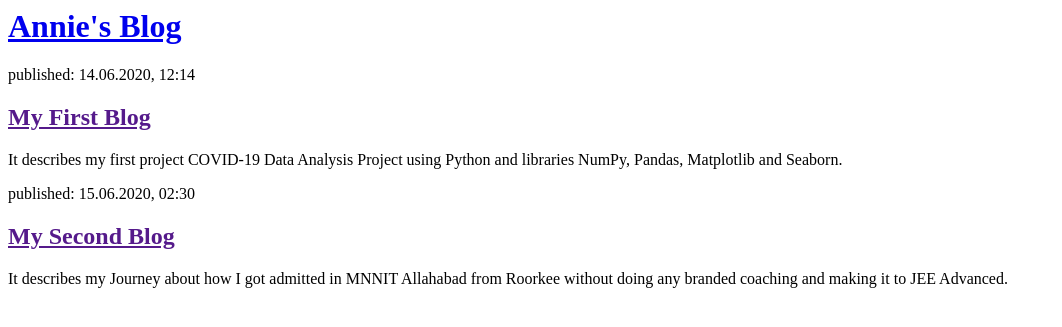
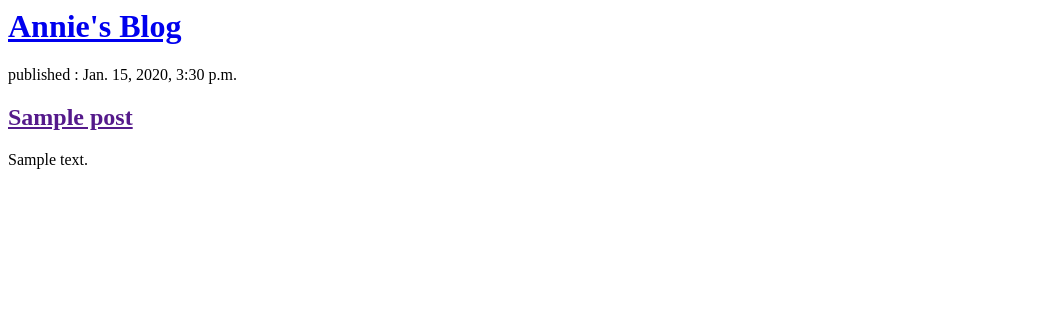
Before and after one commit to anniesaxena/My-Django-Blog, a Django app: page / in a window 1280 px wide. Shown: the top 327 px of the page, without its empty margins (0-1062 px from the left). Run offline with Django 3.2, Linux system fonts and the light colour scheme; tables that the repository leaves empty hold one stand-in row (values such as "Sample post").

Commit message:
Modified Templates to view posts from database

```diff
--- a/blog/templates/blog/post_list.html
+++ b/blog/templates/blog/post_list.html
@@ -8,16 +8,13 @@
     		<h1><a href="/">Annie's Blog</a></h1>
     	</div>
 
+        {% for post in posts %}
         <div>
-        	<p>published: 14.06.2020, 12:14</p>
-        	<h2><a href="">My First Blog</a></h2>
-        	<p>It describes my first project COVID-19 Data Analysis Project using Python and libraries NumPy, Pandas, Matplotlib and Seaborn.</p>
+            <p>published : {{post.published_date}}</p>
+            <h2><a href="">{{post.title}}</a></h2>
+            <p>{{post.text|linebreaksbr }}</p>
         </div>
+        {% endfor %}
 
-        <div>
-        	<p>published: 15.06.2020, 02:30</p>
-        	<h2><a href="">My Second Blog</a></h2>
-        	<p>It describes my Journey about how I got admitted in MNNIT Allahabad from Roorkee without doing any branded coaching and making it to JEE Advanced.</p>
-        </div>
     </body>
 </html>
--- a/blog/views.py
+++ b/blog/views.py
@@ -1,4 +1,7 @@
 from django.shortcuts import render
+from .models import Post
+from django.utils import timezone
 
 def post_list(request):
-	return render(request, 'blog/post_list.html', {})
+	posts = Post.objects.filter(published_date__lte=timezone.now()).order_by('published_date')
+	return render(request, 'blog/post_list.html', {'posts':posts})
```
